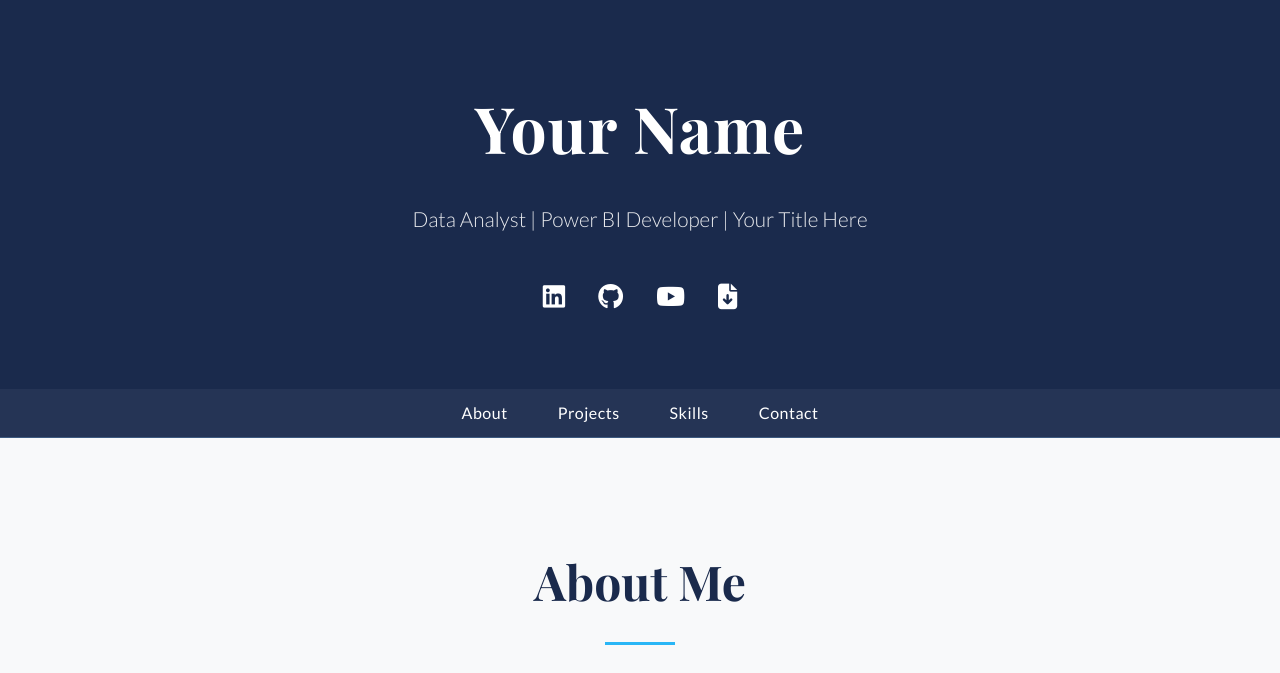
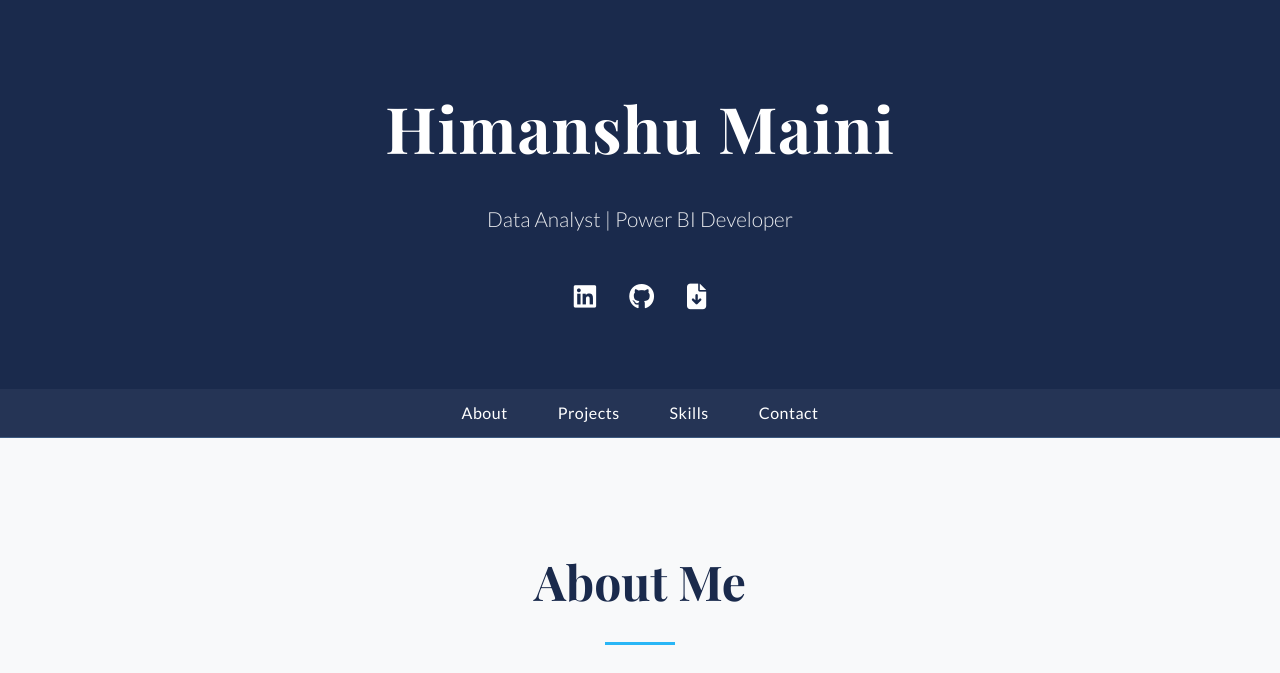
Before and after one commit to himanshumaini22/himanshumaini22.github.io, a plain HTML site: page index.html in a window 1280 px wide. Shown: the top 673 px of the page. Drawn offline with nearby package versions, Linux system fonts and the light colour scheme.

Commit message:
Update index.html

```diff
--- a/index.html
+++ b/index.html
@@ -28,13 +28,12 @@
 <header>
     <div class="container">
         <!--💡UPDATE: Change to your name and title-->
-        <h1>Your Name</h1>
-        <p>Data Analyst | Power BI Developer | Your Title Here</p>
+        <h1>Himanshu Maini</h1>
+        <p>Data Analyst | Power BI Developer </p>
         <div class="social-links">
             <!--💡UPDATE: Add your social media links and CV file-->
-            <a href="[YOUR_LINKEDIN_URL]" target="_blank" title="LinkedIn"><i class="fab fa-linkedin"></i></a>
-            <a href="[YOUR_GITHUB_URL]" target="_blank" title="GitHub"><i class="fab fa-github"></i></a>
-            <a href="[YOUR_YOUTUBE_URL]" target="_blank" title="YouTube"><i class="fab fa-youtube"></i></a>
+            <a href="https://www.linkedin.com/in/himanshumaini/" target="_blank" title="LinkedIn"><i class="fab fa-linkedin"></i></a>
+            <a href="https://github.com/himanshumaini22" target="_blank" title="GitHub"><i class="fab fa-github"></i></a>
             <a href="assets/Your_Name_CV.pdf" download title="Download CV"><i class="fas fa-file-arrow-down"></i></a>
         </div>
     </div>
@@ -150,7 +149,6 @@
                 <ul class="skill-list">
                     <li>Power BI</li>
                     <li>Tableau</li>
-                    <li>Looker Studio</li>
                     <li>Excel Dashboards</li>
                 </ul>
             </div>
@@ -173,13 +171,11 @@
             <div class="skill-column">
                 <div class="skill-header">
                     <i class="fas fa-cogs"></i>
-                    <h3>Data Modeling & ETL</h3>
+                    <h3>Data Modeling</h3>
                 </div>
                 <ul class="skill-list">
-                    <li>Power Query (M)</li>
                     <li>DAX</li>
                     <li>Star Schema Design</li>
-                    <li>ETL Processes</li>
                 </ul>
             </div>
 
@@ -193,7 +189,7 @@
         <h2>Send me a message</h2>
 
         <!--💡UPDATE: Go to formsubmit.co and replace the email with your own-->
-        <form action="https://formsubmit.co/your-email@example.com" method="POST" class="contact-form">
+        <form action="https://formsubmit.co/himanshumaini22@gmail.com" method="POST" class="contact-form">
             <p> Interested in collaborating or have questions about my work? I'd love to hear from you!</p>
 
             <!-- Form Fields -->
@@ -225,7 +221,7 @@
 <footer>
     <div class="container">
         <!--💡UPDATE: Change the year and your name-->
-        <p>&copy; 2025 Your Name. All rights reserved.</p>
+        <p>&copy; 2026 Himanshu Maini. All rights reserved.</p>
     </div>
 </footer>
 
```
